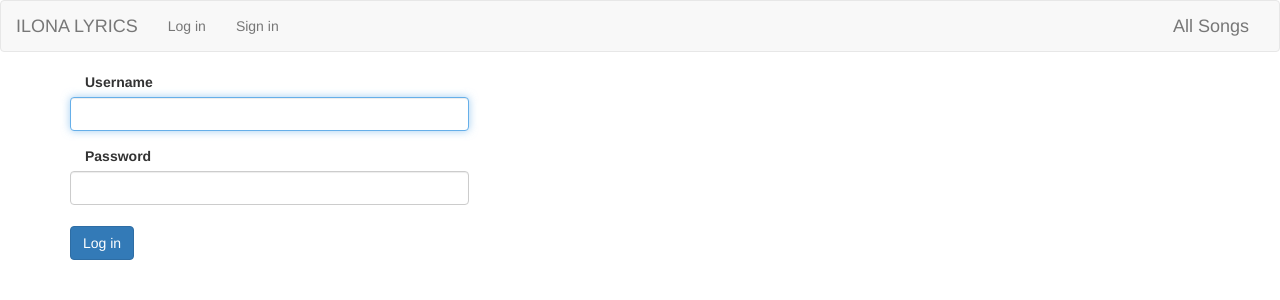
After one commit to forever-Agriculture/lyrics_site, a Django app: template src/website/templates/registration/login.html in a window 1280 px wide. The commit adds this page. Shown: the top 300 px of the page. Run offline with Django 3.2, Linux system fonts and the light colour scheme; the template is opened without the code that fills it, so the values that code supplies are empty; parts of the project's set-up code (start-up, migrations or seed data) failed here and were passed over; some libraries are stand-ins or nearby versions.

Commit message:
registration

```diff
--- a/requirements.txt
+++ b/requirements.txt
@@ -7,3 +7,4 @@ Pillow==4.1.1
 psycopg2==2.7.1
 pytz==2017.2
 urllib3==1.21.1
+django-registration-redux==1.7
--- a/src/apps/songs_artists/views.py
+++ b/src/apps/songs_artists/views.py
@@ -1,4 +1,5 @@
 # django imports
+from django.contrib.auth import authenticate, login
 from django.core.urlresolvers import reverse
 from django.shortcuts import get_object_or_404
 from django.views.generic import ListView, CreateView, UpdateView, \
--- a/src/basic/urls.py
+++ b/src/basic/urls.py
@@ -13,8 +13,10 @@ Including another URLconf
     1. Import the include() function: from django.conf.urls import url, include
     2. Add a URL to urlpatterns:  url(r'^blog/', include('blog.urls'))
 """
-from django.conf.urls import url
+from django.contrib.auth import views as auth_views
+from django.conf.urls import include, url
 from django.contrib import admin
+from django.views.generic import RedirectView
 from songs_artists.views import BandsListView, SongsListView, SongsDetailView, \
     SearchView, SongsCreateView, ArtistsCreateView, SongsUpdateView, \
     ArtistsUpdateView, SongsDeleteView, ArtistsDeleteView
@@ -38,4 +40,9 @@ urlpatterns = [
     # Admin
     url(r'^admin/', admin.site.urls),
 
+    # User Related Urls
+    url(r'^users/logout/$', auth_views.logout, kwargs={'next_page': 'home'}, name='auth_logout'),
+    url(r'^register/complete/$', RedirectView.as_view(pattern_name='home'), name='registration_complete'),
+    url(r'^users/', include('registration.backends.simple.urls', namespace='users')),
+
 ]
--- a/src/website/templates/band.html
+++ b/src/website/templates/band.html
@@ -11,10 +11,13 @@
     <div class="row">
         <div class="page-header text-center">
           <h1><small>{{ artist }}:</small></h1>
+            {% if user.is_authenticated %}
             <a href="{% url "artist_edit" artist.id %}" class="btn btn-default"
                   role="button">{% trans "Edit" %}</a>
             <a href="{% url "artist_delete" artist.id %}" class="btn btn-danger"
                   role="button">{% trans "Delete" %}</a>
+            {% else %}
+            {% endif %}
         </div>
     </div>
     <div class="row">
--- a/src/website/templates/base.html
+++ b/src/website/templates/base.html
@@ -33,23 +33,15 @@
               <a class="navbar-brand" href="{% url "home" %}">ILONA LYRICS</a>
             </div>
             <div class="collapse navbar-collapse" id="bs-example-navbar-collapse-1">
-              <ul class="nav navbar-nav">
-                <li class="dropdown">
-                  <a href="#" class="dropdown-toggle" data-toggle="dropdown" role="button" aria-haspopup="true" aria-expanded="false">{% trans "About me" %}<span class="caret"></span></a>
-                  <ul class="dropdown-menu">
-                    <li><a href="#">{% trans "My insta" %}</a></li>
-                    <li><a href="#">{% trans "My fb" %}</a></li>
-                    <li><a href="#">{% trans "My university" %}</a></li>
-                    <li role="separator" class="divider"></li>
-                    <li><a href="#">{% trans "My church" %}</a></li>
-                    <li role="separator" class="divider"></li>
-                    <li><a href="#">{% trans "My sister" %}</a></li>
-                  </ul>
-                </li>
-              </ul>
-                <a href="{% url "search" %}" class="navbar-brand navbar-right">{% trans "All Songs" %}</a>
+                {% if user.is_authenticated %}
+                <a href="{% url "users:auth_logout" %}" class="navbar-text navbar-left">{% trans "Log out" %}</a>
                 <a href="{% url "song_add"%}" class="navbar-brand navbar-right">{% trans "Add Song" %}</a>
                 <a href="{% url "artist_add"%}" class="navbar-brand navbar-right">{% trans "Add Artist" %}</a>
+                {% else %}
+                <a href="{% url "users:auth_login" %}" class="navbar-text navbar-left">{% trans "Log in" %}</a>
+                <a href="{% url "users:registration_register" %}" class="navbar-text navbar-left">{% trans "Sign in" %}</a>
+                {% endif %}
+                <a href="{% url "search" %}" class="navbar-brand navbar-right">{% trans "All Songs" %}</a>
             </div><!-- /.navbar-collapse -->
           </div><!-- /.container-fluid -->
         </nav>
--- /dev/null
+++ b/src/website/templates/registration/login.html
@@ -0,0 +1,40 @@
+{% extends "../base.html" %}
+{% load i18n %}
+
+{% block title %}{% trans "Log in" %}{% endblock %}
+
+{% block content %}
+<!--<form method="post" action="">-->
+    <!--{% csrf_token %}-->
+    <!--{{ form.as_p }}-->
+    <!--<input type="submit" value="{% trans 'Log in' %}" />-->
+    <!--<input type="hidden" name="next" value="{{ next }}" />-->
+<!--</form>-->
+<div class="container">
+    <form method="post" action="" enctype="multipart/form-data" class=”form-horizontal”
+              style="width: 35%;">
+        {% csrf_token %}
+        <div class="form-group">
+            <label for="id_username" class="col-sm-3 control-label">{% trans "Username" %}</label>
+            <div class=”col-sm-12”>
+                <input type="text" name="username" autofocus="" maxlength="34"
+                       required="" id="id_username" data-keeper-edited="yes" class="form-control">
+            </div>
+        </div>
+        <div class="form-group">
+            <label for="id_password" class="col-sm-3 control-label">{% trans "Password" %}</label>
+            <div class=”col-sm-12”>
+                <input type="password" name="password" required=""
+                       id="id_password" data-keeper-edited="yes" class="form-control">
+            </div>
+        </div>
+        <!--<input type="submit" value="{% trans 'Log in' %}" />-->
+        <div class="form-group">
+            <label class="col-sm-12 control-label"></label>
+            <div class=”col-sm-10”>
+                   <button type="submit" value="{% trans 'Log in' %}"
+                class="btn btn-primary">{% trans "Log in" %}</button>
+            </div>
+    </form>
+</div>
+{% endblock %}
--- a/src/website/templates/text.html
+++ b/src/website/templates/text.html
@@ -11,10 +11,13 @@
     <div class="row">
         <div class="page-header text-center">
           <h1>{{ object.song_name }}<small> {{ object.artist }}</small></h1>
+            {% if user.is_authenticated %}
             <a href="{% url "song_edit" object.id %}" class="btn btn-default"
                   role="button">{% trans "Edit" %}</a>
             <a href="{% url "song_delete" object.id %}" class="btn btn-danger"
                   role="button">{% trans "Delete" %}</a>
+            {% else %}
+            {% endif %}
         </div>
     </div>
     <div class="row">
```
Also changed, not shown: src/basic/settings.py (+7 -0 lines), src/locale/en/LC_MESSAGES/django.po, src/locale/uk/LC_MESSAGES/django.po, src/website/static/this/css/main.css (line endings or trailing spaces).
